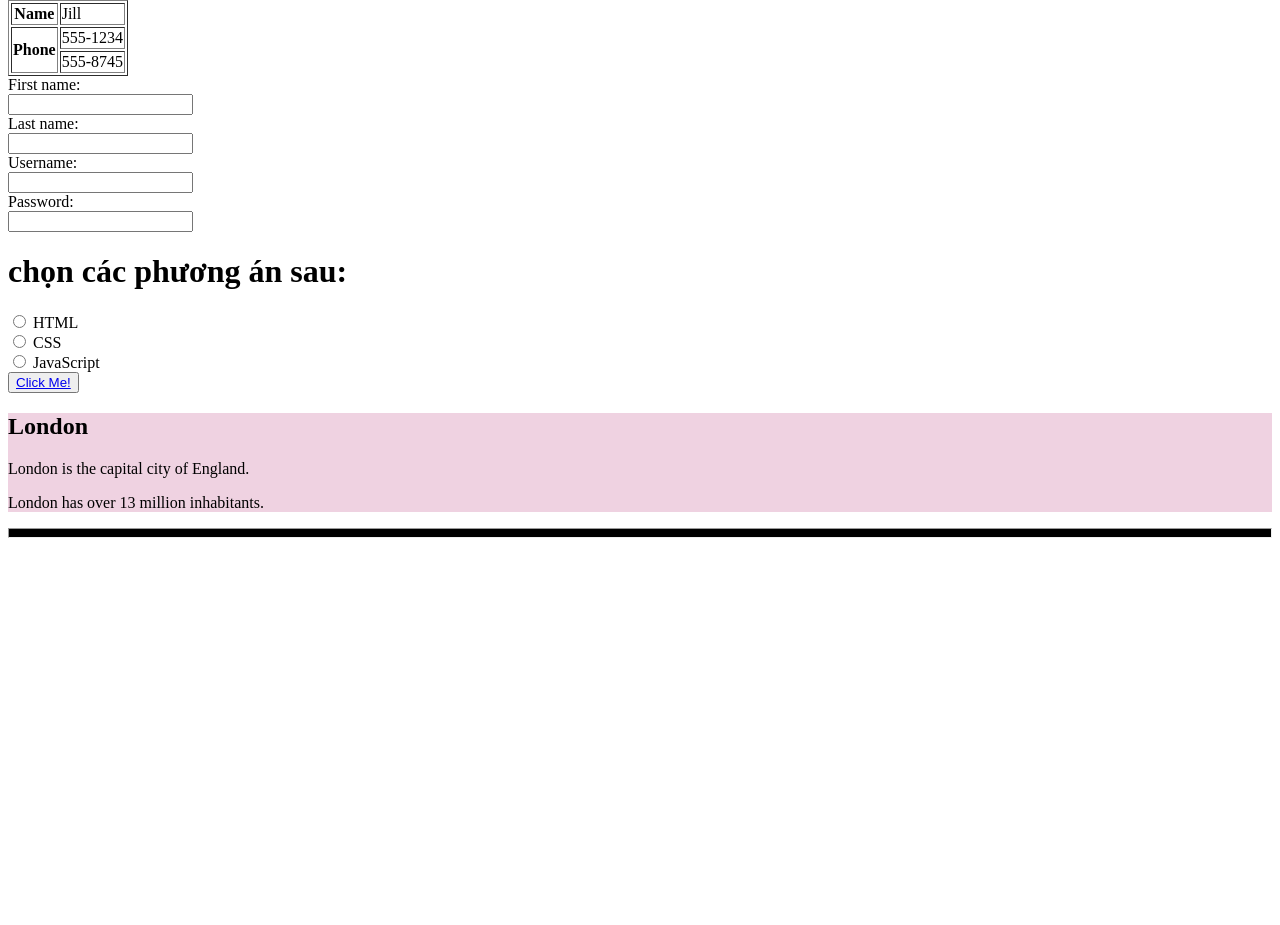
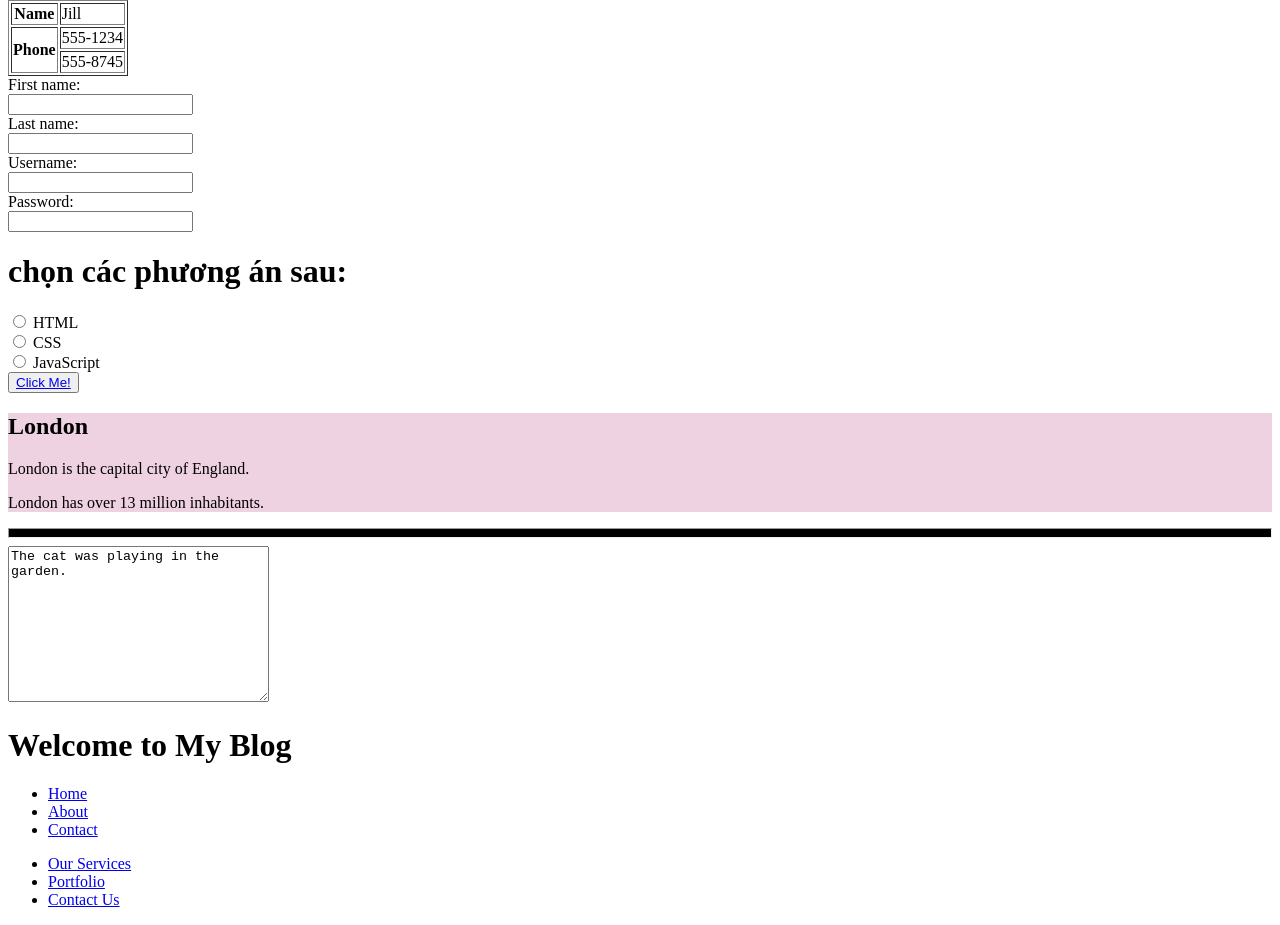
Before and after one commit to hangnga09/hit_web-_2025, a plain HTML site: page index.html in a window 1280 px wide. Shown: the part 684-1609 px from the top of the page. Before the commit the page ends 1230 px from the top, so only its background shows below. Drawn offline with Linux system fonts and the light colour scheme.

Commit message:
bai tap ve nha

```diff
--- a/index.html
+++ b/index.html
@@ -103,5 +103,26 @@
 </div>
 <hr style="background-color:black", size="10">
 
+<textarea name="message" rows="10" cols="30">
+The cat was playing in the garden.
+</textarea>
+
+<header>
+  <h1>Welcome to My Blog</h1>
+  <nav>
+    <ul>
+      <li><a href="#home">Home</a></li>
+      <li><a href="#about">About</a></li>
+      <li><a href="#contact">Contact</a></li>
+    </ul>
+  </nav>
+</header>
+<nav>
+  <ul>
+    <li><a href="#services">Our Services</a></li>
+    <li><a href="#portfolio">Portfolio</a></li>
+    <li><a href="#contact">Contact Us</a></li>
+  </ul>
+</nav>
 </body>
 </html>
```
